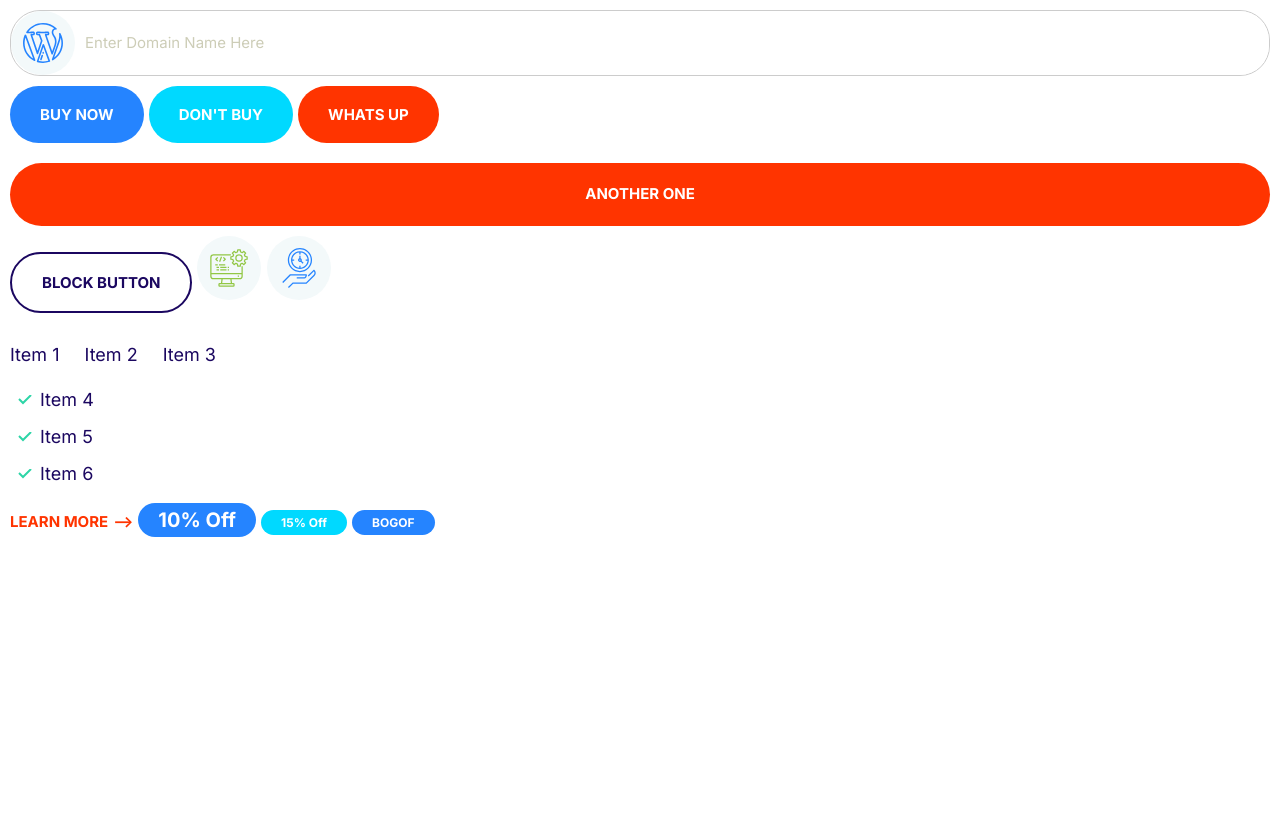
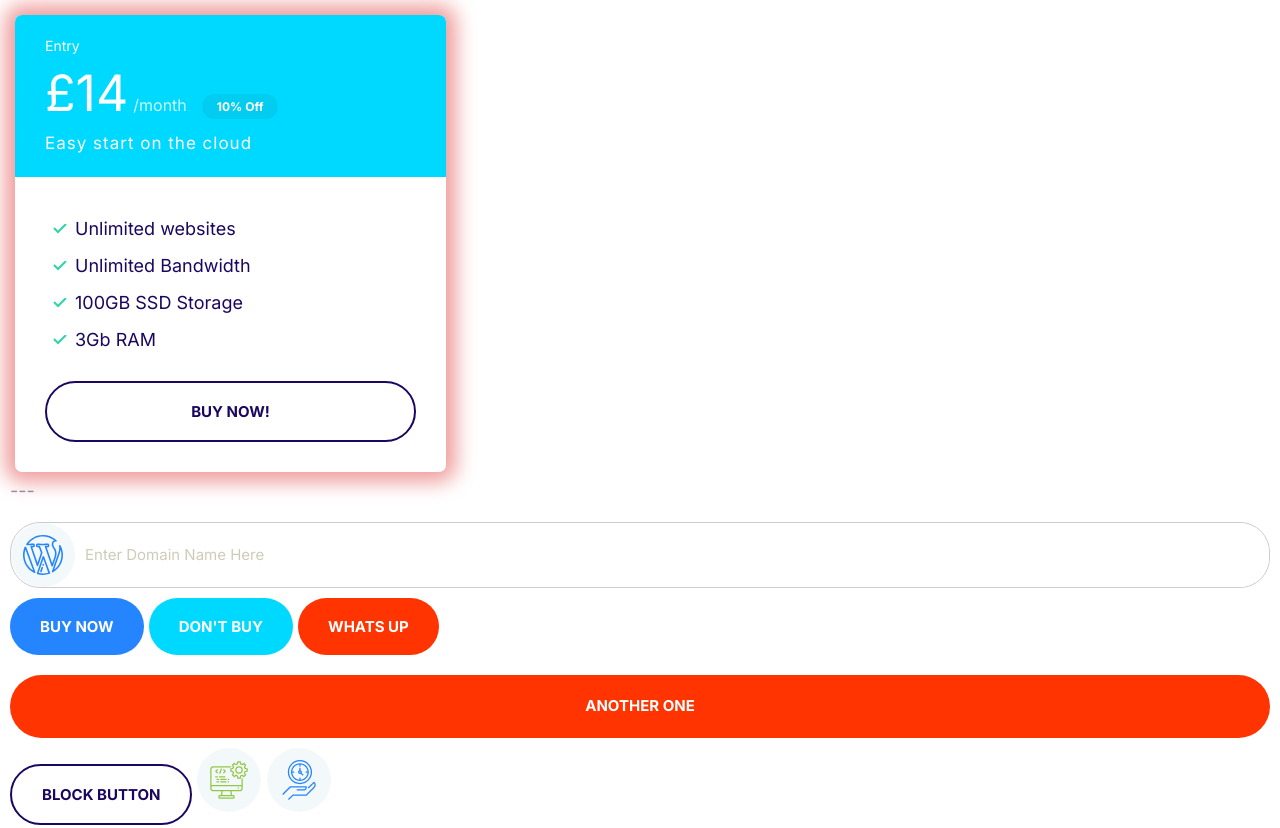
Before and after one commit to Cliff1967/Cliff_test, a plain HTML site: page index.html in a window 1280 px wide. Shown: the top 828 px of the page. Before the commit the page ends 800 px from the top, so only its background shows below. Drawn offline with Linux system fonts and the light colour scheme.

Commit message:
card and plan components

```diff
--- a/css/Styles.css
+++ b/css/Styles.css
@@ -98,6 +98,7 @@ a {
 }
 .badge--small {
   font-size: 1.6rem;
+  padding: 0.5rem 1.5rem;
 }
 @media screen and (min-width: 1024px) {
   .badge {
@@ -237,3 +238,65 @@ a {
     font-size: 1.5rem;
   }
 }
+/*-----CARDS-----*/
+.card {
+  border-radius: 7px;
+  box-shadow: 0 0 20px 10px #f09c9c; /* horizontal - vertical - blur of the shadow - spread of the shadow*/
+  overflow: hidden;
+}
+.card__header,
+.card__body {
+  padding: 2rem 3rem;
+}
+
+.card--primary .card__header {
+  background: var(--color-primary);
+  color: #fff;
+}
+.card--secondary .card__header {
+  background: var(--color-secondary);
+  color: #fff;
+}
+.card--secondary .badge--secondary {
+  background: #02cdf1;
+}
+/*-----PLANS-----*/
+
+.plan__name {
+  color: #fff;
+  margin: 0;
+  font-weight: 500;
+  font-size: 2.4rem;
+}
+.plan__price {
+  font-size: 6rem;
+}
+.plan__billing-cycle {
+  font-size: 2.4rem;
+  font-weight: 300;
+  opacity: 0.8;
+  margin-right: 1rem;
+}
+.plan__description {
+  font-size: 2rem;
+  font-weight: 300;
+  letter-spacing: 1px;
+  display: block;
+}
+.plan .list__item {
+  margin-bottom: 2rems;
+}
+@media screen and (min-width: 1024px) {
+  .plan__name {
+    font-size: 1.4rem;
+  }
+  .plan__price {
+    font-size: 5rem;
+  }
+  .plan__billing-cycle {
+    font-size: 1.6rem;
+  }
+  .plan__description {
+    font-size: 1.7rem;
+  }
+}
--- a/index.html
+++ b/index.html
@@ -15,6 +15,32 @@
     <link rel="stylesheet" href="css/Styles.css" />
   </head>
   <body>
+    <!--CARD Components-->
+
+  <div style="width:35%; padding: 5px">
+    <div class="plan">
+    <div class="card card--secondary">
+      <header class="card__header">
+        <h3 class="plan__name">Entry</h3>
+        <span class="plan__price">£14</span>
+        <span class="plan__billing-cycle">/month</span>
+        <span class="badge badge--secondary badge--small">10% Off</span>
+        <span class="plan__description">Easy start on the cloud</span>
+      </header>
+      <div class="card__body">
+        <ul class="list list--tick">
+          <li class="list__item">Unlimited websites</li>
+          <li class="list__item">Unlimited Bandwidth</li>
+          <li class="list__item">100GB SSD Storage</li>
+          <li class="list__item">3Gb RAM</li>
+        </ul>
+        <button class="btn btn--outline btn--block">Buy Now!</button>
+      </div>
+    </div>
+  </div>
+</div>
+
+<div><p>---</p></div>
     <!--INPUTS Compenent-->
     <div class="input-group">
       <!-- <button class="btn btn--accent">Search</button> -->
```
Also changed, not shown: Components/card_plans.html (added, +20 -0 lines).
